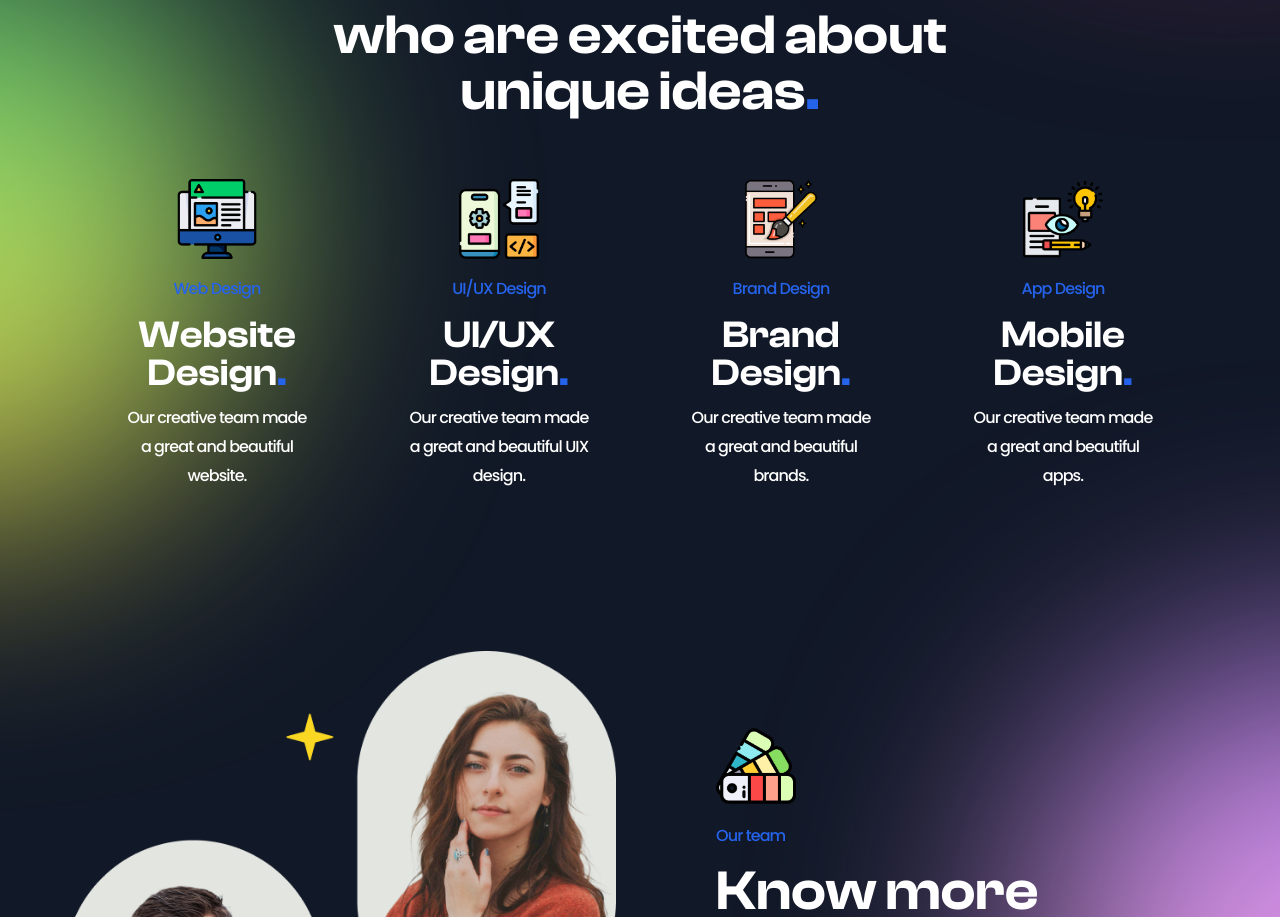
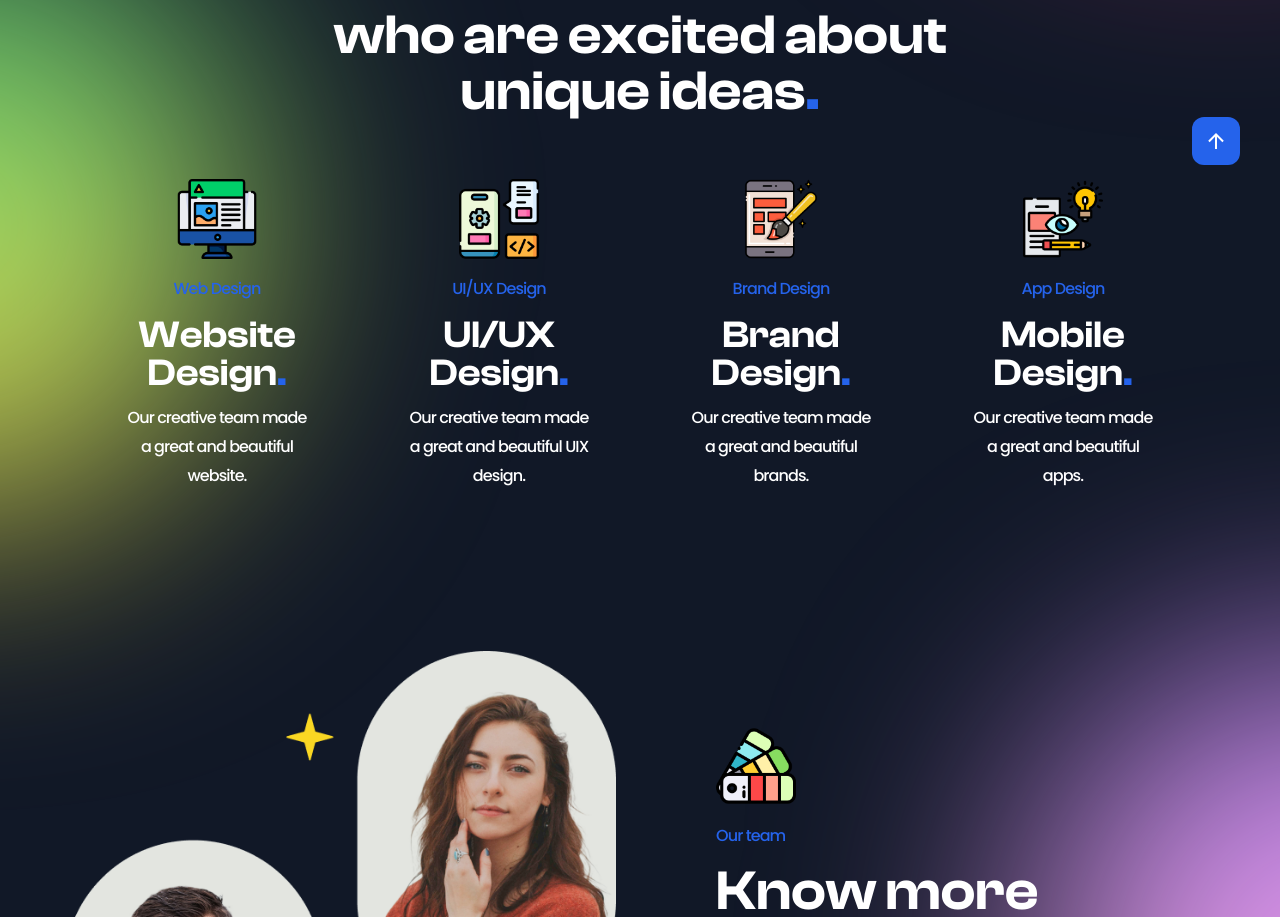
Before and after one commit to fajarfadillahh/scoolab-digital-agency-react-tailwind, a React (Vite) app: page / in a window 1280 px wide. Shown: the part 1435-2352 px from the top of the page. Built offline with nearby package versions, Linux system fonts and the light colour scheme.

Commit message:
create: ScrollToTop components

```diff
--- /dev/null
+++ b/src/components/ScrollToTop.jsx
@@ -0,0 +1,36 @@
+import React, { useEffect, useState } from "react";
+import { RiArrowUpLine } from "react-icons/ri";
+
+const ScrollToTop = () => {
+  const [scrollVisible, setScrollVisible] = useState();
+
+  useEffect(() => {
+    window.addEventListener("scroll", () => {
+      if (window.scrollY > 800) {
+        setScrollVisible(true);
+      } else {
+        setScrollVisible(false);
+      }
+    });
+  });
+
+  const handleScrollVisible = () => {
+    window.scrollTo({
+      top: 0,
+      behavior: "smooth",
+    });
+  };
+
+  return (
+    <div
+      className={`fixed right-6 z-50 inline-flex cursor-pointer rounded-xl bg-blue-600 p-3 text-[1.5rem] text-white transition-all duration-400 hover:bg-blue-700 2xl:right-10 ${
+        scrollVisible ? "bottom-12" : "-bottom-full"
+      }`}
+      onClick={handleScrollVisible}
+    >
+      <RiArrowUpLine />
+    </div>
+  );
+};
+
+export default ScrollToTop;
--- a/src/pages/Home.jsx
+++ b/src/pages/Home.jsx
@@ -8,6 +8,7 @@ import Portfolio from "../components/Portfolio";
 import Testimonial from "../components/Testimonial";
 import Subscribe from "../components/Subscribe";
 import Footer from "../components/Footer";
+import ScrollToTop from "../components/ScrollToTop";
 import ScrollUp from "../components/ScrollUp";
 
 // import parts
@@ -30,6 +31,7 @@ const Home = () => {
         <Testimonial />
         <Subscribe />
         <Footer />
+        <ScrollToTop />
       </div>
     </>
   );
```
